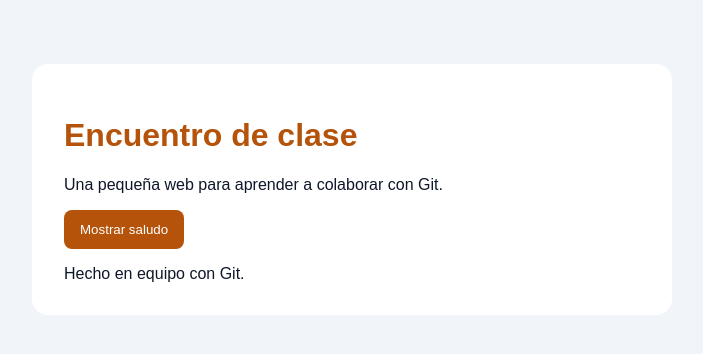
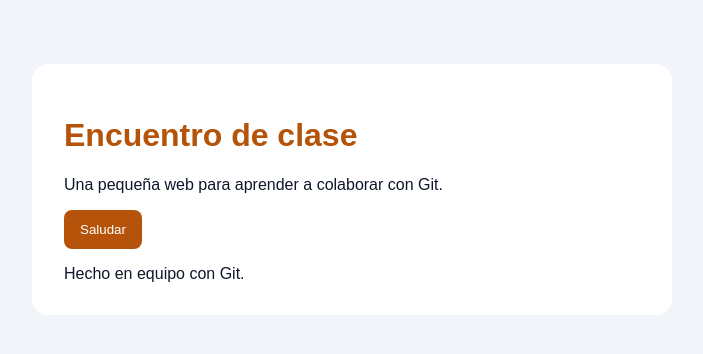
Before and after one commit to noelajusto03/practica-git-pareja, a plain HTML site: page index.html in a window 1280 px wide. Shown: the whole page, without its empty margins (288-991 px from the left). Drawn offline with Linux system fonts and the light colour scheme.

Commit message:
mejora propia

```diff
--- a/index.html
+++ b/index.html
@@ -11,7 +11,7 @@
   <main class="tarjeta">
     <h1>Encuentro de clase</h1>
     <p id="descripcion">Una pequeña web para aprender a colaborar con Git.</p>
-    <button id="saludar" type="button">Mostrar saludo</button>
+    <button id="saludar" type="button">Saludar</button>
     <p id="mensaje" aria-live="polite"></p>
     <footer>Hecho en equipo con Git.</footer>
   </main>
```
